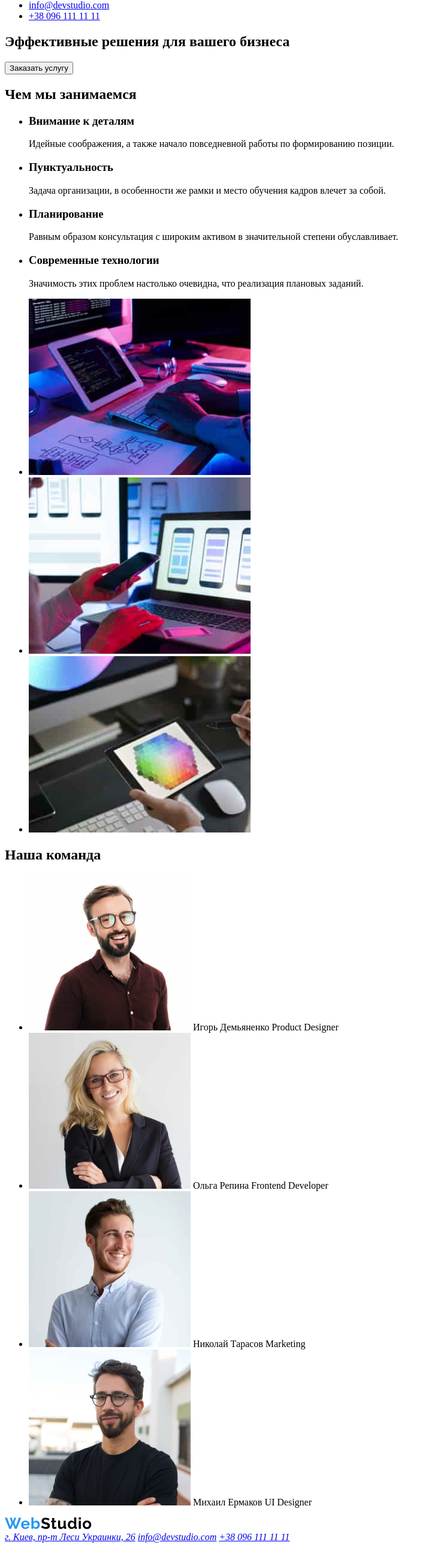
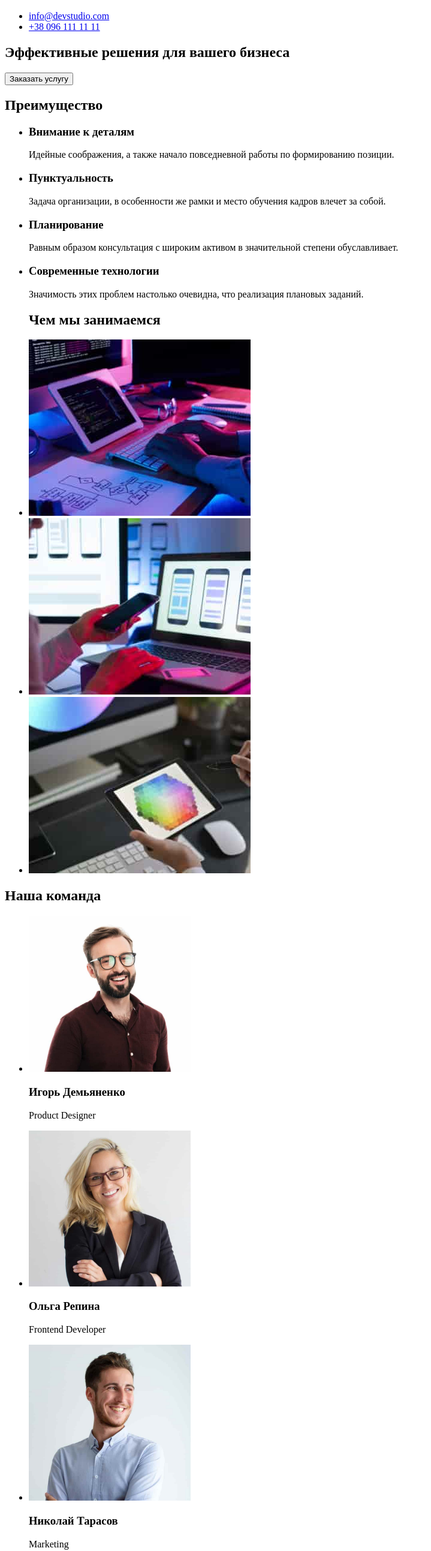
Before and after one commit to aalexblade/goit-markup-hw-01, a plain HTML site: page index.html in a window 1280 px wide. Shown: the part 102-2688 px from the top of the page at 60% size, without its empty margins (0-719 px from the left). Drawn offline with Linux system fonts and the light colour scheme.

Commit message:
зміни в дз 1

```diff
--- a/index.html
+++ b/index.html
@@ -8,10 +8,11 @@
 </head>
 <body>
   <header>
+
+    <nav>
       <a href="/">
-   <img src="./images/logoWebStudio.svg" width="145" alt="WebStudio">
+        <p>WebStudio</p>
       </a>
-    <nav>
       <ul>
           <li>
              <a href="#">Студия</a>
@@ -22,6 +23,9 @@
           <li>
              <a href="#">Контакты</a>
          </li>
+     </ul>
+    </nav>
+    <ul>
       <li>
         <a href="mailto:info@devstudio.com">info@devstudio.com</a>
       </li>
@@ -29,7 +33,6 @@
         <a href="tel:+380961111111">+38 096 111 11 11</a>
       </li>
     </ul>
-    </nav>
   </header>
 
   <main>
@@ -40,7 +43,7 @@
 
      </section>
      <section>
-           <h2>Чем мы занимаемся</h2>
+           <h2>Преимущество</h2>
            <ul>
           <li>
             <h3>Внимание к деталям</h3>
@@ -58,29 +61,40 @@
             <h3>Современные технологии</h3>
             <p>Значимость этих проблем настолько очевидна, что реализация плановых заданий.</p>
           </li>
+
+                     </ul>
+     </section>
+     <section>
+      <ul>
+        <h2>Чем мы занимаемся</h2>
         <li><img src="./images/img1.jpg" width="370" alt="Планирование"></li>
         <li><img src="./images/img2.jpg" width="370" alt="Внимание к деталям"></li>
         <li><img src="./images/img3.jpg" width="370" alt="Современные технологии"></li>
       </ul>
      </section>
+
      <section>
        <h2>Наша команда</h2>
        <ul>
        <li>
          <img src="./images/IgorDemyanenko.jpg" width="270" alt="Product Designer">
-         <span>Игорь Демьяненко Product Designer</span>
+         <h3>Игорь Демьяненко </h3>
+         <p>Product Designer</p>
       </li>
        <li>
          <img src="./images/OlgaRepa.jpg" width="270" alt="Frontend Developer">
-         <span>Ольга Репина Frontend Developer</span>
+         <h3>Ольга Репина</h3>
+         <p>Frontend Developer</p>
       </li>
        <li>
          <img src="./images/MukolaTarasiv.jpg" width="270" alt="Marketing">
-         <span>Николай Тарасов Marketing</span>
+         <h3>Hиколай Тарасов </h3>
+         <p>Marketing</p>
       </li>
        <li>
          <img src="./images/MuhailoJarmakov.jpg" width="270" alt="UI Designer">
-        <span>Михаил Ермаков UI Designer</span>
+         <h3> Михаил Ермаков </h3>
+          <p>UI Designer</p>
       </li>
        </ul>
      </section>
@@ -89,12 +103,20 @@
   <footer>
 
    <a href="/">
-     <img src="./images/logoWebStudio.svg" alt="WebStudio">
+    <p>WebStudio</p>
    </a>
    <address>
+    <ul>
+      <li>
             <a href="#">г. Киев, пр-т Леси Украинки, 26</a>
+      </li>
+      <li>
             <a href="mailto:info@devstudio.com">info@devstudio.com</a>
+      </li>
+      <li>
             <a href="tel:+380961111111">+38 096 111 11 11</a>
+      </li>
+    </ul>
     </address>
 
   </footer>
```
Lines whose indentation alone changed are shown as unchanged.
